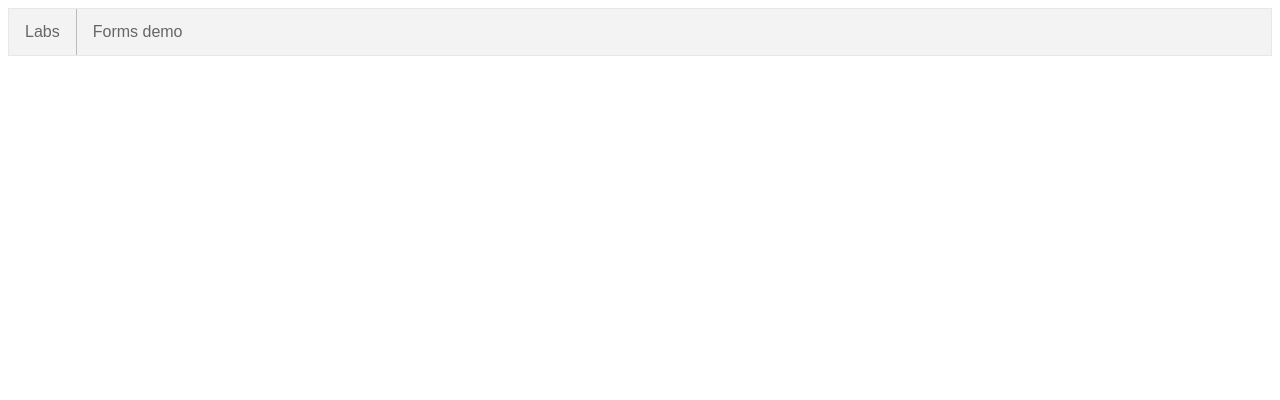
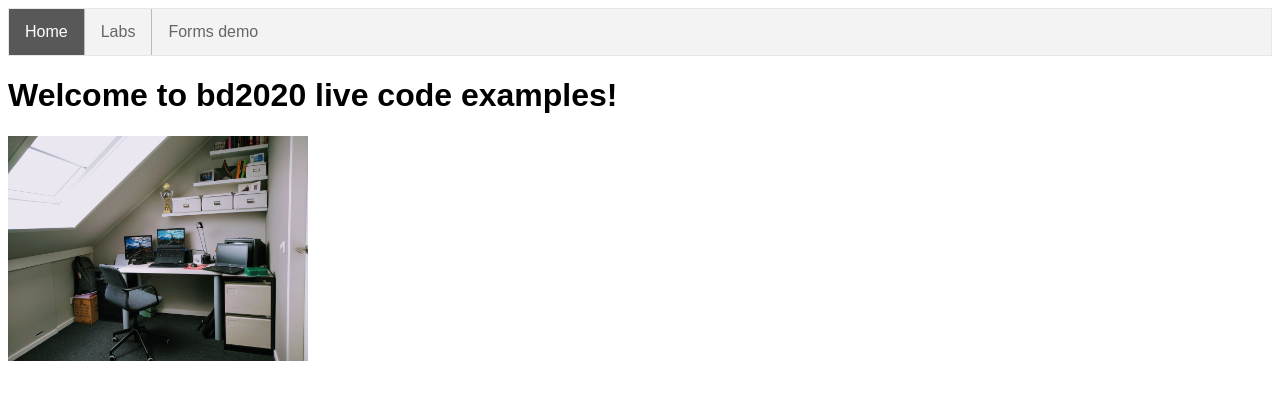
Before and after one commit to sajanssens/bd2020-live-code-angular, an Angular app: page /home in a window 1280 px wide. Before the commit this address led to /. Shown: the top 400 px of the page. Built offline with nearby package versions, Linux system fonts and the light colour scheme.

Commit message:
Home page added.

```diff
--- a/src/app/app.component.html
+++ b/src/app/app.component.html
@@ -1,4 +1,5 @@
 <ul>
+  <li><a routerLink="/home" routerLinkActive="activeMenu">Home</a></li>
   <li><a routerLink="/datepicker" routerLinkActive="activeMenu">Labs</a></li>
   <li><a routerLink="/formsdemo" routerLinkActive="activeMenu">Forms demo</a></li>
   <!-- <li><a>{{today}}</a></li> -->
--- a/src/app/app.module.ts
+++ b/src/app/app.module.ts
@@ -5,15 +5,18 @@ import { Route, RouterModule } from '@angular/router';
 import { AppComponent } from './app.component';
 import { DatePickerComponent } from './components/date-picker/date-picker.component';
 import { TemplateDrivenFormComponent } from './components/template-driven-form/template-driven-form.component';
+import { HomeComponent } from './pages/home/home.component';
 
 let routes: Route[] = [
+  { path: '', component: HomeComponent },
+  { path: 'home', component: HomeComponent },
   { path: 'datepicker', component: DatePickerComponent },
   { path: 'formsdemo', component: TemplateDrivenFormComponent }
 ];
 
 @NgModule({
   declarations: [ // componenten van mijzelf
-    AppComponent, TemplateDrivenFormComponent, DatePickerComponent
+    AppComponent, TemplateDrivenFormComponent, DatePickerComponent, HomeComponent
   ],
   imports: [ // componenten van anderen die ik nodig heb
     BrowserModule, FormsModule, RouterModule.forRoot(routes),
--- /dev/null
+++ b/src/app/pages/home/home.component.css
@@ -0,0 +1,3 @@
+#werkplek {
+    width: 300px;
+}
--- /dev/null
+++ b/src/app/pages/home/home.component.html
@@ -0,0 +1,2 @@
+<h1>Welcome to bd2020 live code examples!</h1>
+<img id="werkplek" [src]="imgloc">
--- /dev/null
+++ b/src/app/pages/home/home.component.ts
@@ -0,0 +1,17 @@
+import { Component, OnInit } from '@angular/core';
+
+@Component({
+  selector: 'app-home',
+  templateUrl: './home.component.html',
+  styleUrls: ['./home.component.css']
+})
+export class HomeComponent implements OnInit {
+
+  imgloc  = "assets/img/werkplek.jpg"
+
+  constructor() { }
+
+  ngOnInit(): void {
+  }
+
+}
```
Also changed, not shown: src/assets/img/werkplek.jpg, 1 other file (tests, documents, lock files or other folders).
